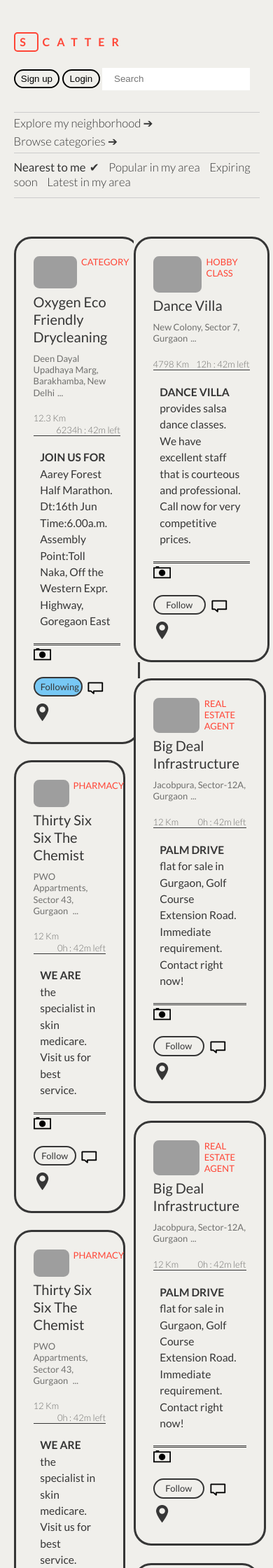
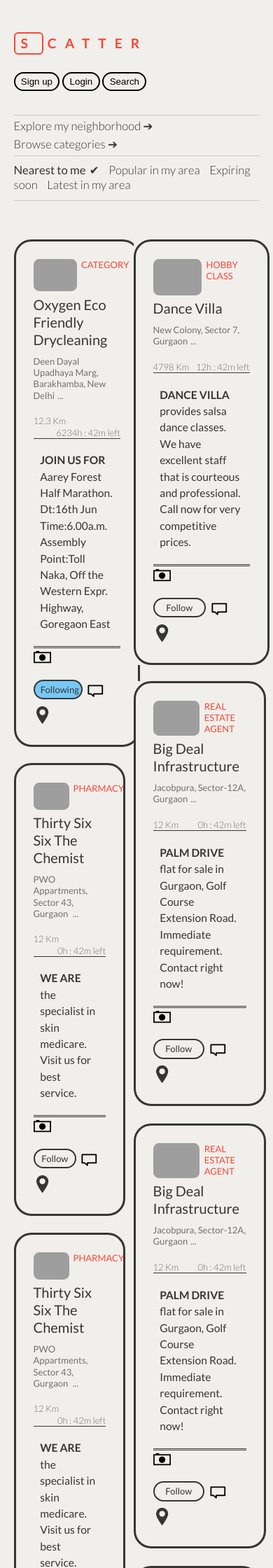
Before and after one commit to metamn/scatter, a Jekyll site: the page built from _posts/2013-09-20-main.html, in a window 390 px wide, cut to the strip 0-2240 px from the top of the page. Shown: the whole strip at 70% size. Built offline with Jekyll 4.4.1, drawn with Linux system fonts in a browser that asks for light colours; nearby versions of some CDN libraries; grey boxes are pictures that could not be loaded.

Commit message:
Working on the menu for mobiles

```diff
--- a/assets/screen.css
+++ b/assets/screen.css
@@ -2067,11 +2067,18 @@
   margin: 1.25em 0 0.625em;
   cursor: pointer;
 }
-body.main .container #header nav.mobile ul li button#welcome, body.main .container #header nav.mobile ul li button#search {
+body.main .container #header nav.mobile ul li button#welcome {
+  display: none;
+}
+body.main .container #header nav.mobile ul li button#search img {
   display: none;
 }
 body.main .container #header nav.mobile ul li input {
   padding: 0.625em 1.25em;
+  display: none;
+}
+body.main .container #header nav.mobile ul li:nth-of-type(1) {
+  font-size: larger;
 }
 body.main .container #header nav.mobile ul li:nth-of-type(1), body.main .container #header nav.mobile ul li:nth-of-type(2) {
   border-bottom: 0;
```
Also changed, not shown: assets/main.scss (+12 -1 lines), 2 other files.
